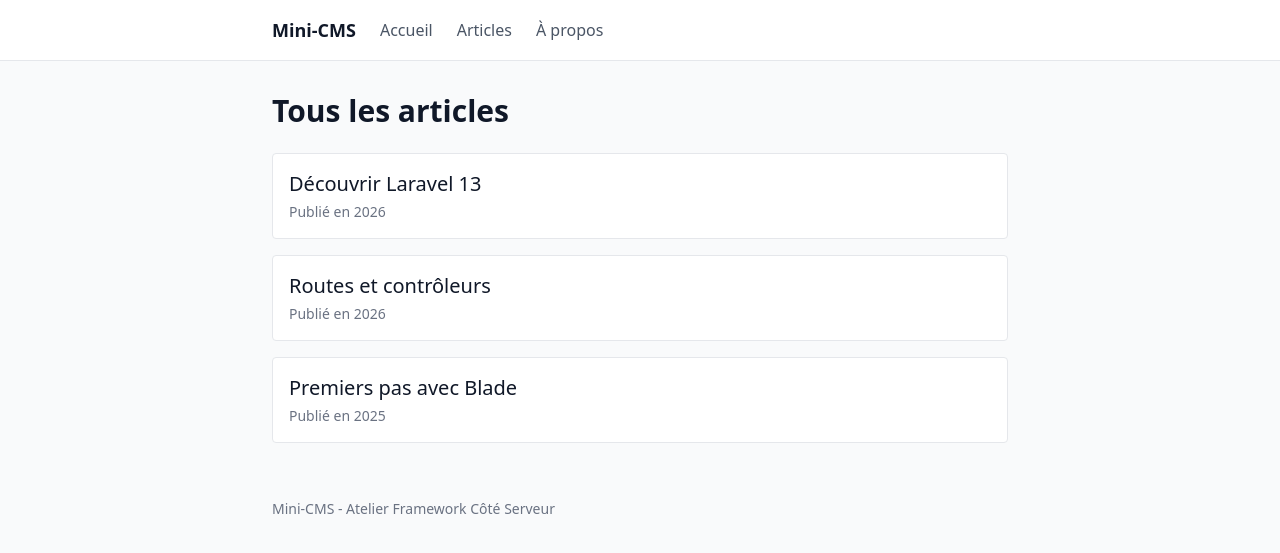
After one commit to khadraoui123/mini-cms, a Laravel app: page /posts in a window 1280 px wide. The commit adds this page. Shown: the top 553 px of the page. Run offline with Laravel 12, Linux system fonts and the light colour scheme; style sheets or scripts are compiled from the project's sources.

Commit message:
feat: add PostController and article listing page
Serve /posts from a dedicated controller, render the article list in a Blade view and expose it in the shared navbar.

```diff
--- /dev/null
+++ b/app/Http/Controllers/PostController.php
@@ -0,0 +1,35 @@
+<?php
+
+namespace App\Http\Controllers;
+
+class PostController extends Controller
+{
+    private function posts(): array
+    {
+        return [
+            'decouvrir-laravel-13' => [
+                'title' => 'Découvrir Laravel 13',
+                'year' => 2026,
+                'body' => 'Laravel 13 simplifie la structure du projet : la configuration des middlewares et des exceptions se fait dans bootstrap/app.php.',
+            ],
+            'routes-et-controleurs' => [
+                'title' => 'Routes et contrôleurs',
+                'year' => 2026,
+                'body' => 'Une route associe une URL à une méthode de contrôleur. Le contrôleur prépare les données, la vue les affiche.',
+            ],
+            'premiers-pas-avec-blade' => [
+                'title' => 'Premiers pas avec Blade',
+                'year' => 2025,
+                'body' => 'Blade est le moteur de vues de Laravel. Les doubles accolades échappent toujours le contenu affiché.',
+            ],
+        ];
+    }
+
+    public function index()
+    {
+        return view('posts.index', [
+            'heading' => 'Tous les articles',
+            'posts' => $this->posts(),
+        ]);
+    }
+}
--- a/resources/views/components/layout.blade.php
+++ b/resources/views/components/layout.blade.php
@@ -11,6 +11,7 @@
         <nav class="mx-auto flex max-w-3xl items-center gap-6 px-4 py-4">
             <a href="{{ route('home') }}" class="text-lg font-bold">Mini-CMS</a>
             <a href="{{ route('home') }}" class="text-gray-600 hover:text-gray-900">Accueil</a>
+            <a href="{{ route('posts.index') }}" class="text-gray-600 hover:text-gray-900">Articles</a>
             <a href="{{ route('about') }}" class="text-gray-600 hover:text-gray-900">À propos</a>
         </nav>
     </header>
--- /dev/null
+++ b/resources/views/posts/index.blade.php
@@ -0,0 +1,12 @@
+<x-layout>
+    <x-slot:title>{{ $heading }} - Mini-CMS</x-slot:title>
+    <h1 class="text-3xl font-bold">{{ $heading }}</h1>
+    <ul class="mt-6 space-y-4">
+        @foreach ($posts as $slug => $post)
+            <li class="rounded border border-gray-200 bg-white p-4">
+                <p class="text-xl font-medium">{{ $post['title'] }}</p>
+                <p class="mt-1 text-sm text-gray-500">Publié en {{ $post['year'] }}</p>
+            </li>
+        @endforeach
+    </ul>
+</x-layout>
--- a/routes/web.php
+++ b/routes/web.php
@@ -1,6 +1,7 @@
 <?php
 
 use App\Http\Controllers\PageController;
+use App\Http\Controllers\PostController;
 use Illuminate\Support\Facades\Route;
 
 Route::get('/', [PageController::class, 'home'])->name('home');
@@ -11,3 +12,4 @@ Route::get('/heure', function () {
         'date' => now()->format('d/m/Y'),
     ]);
 });
+Route::get('/posts', [PostController::class, 'index'])->name('posts.index');
```
